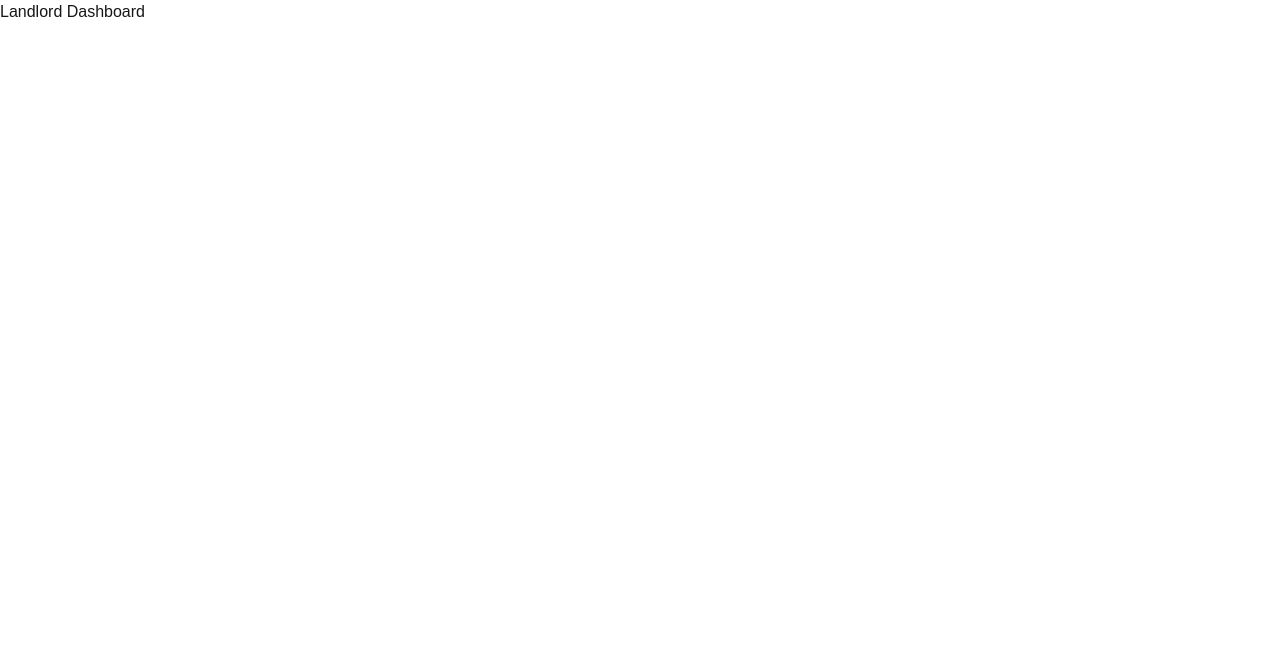
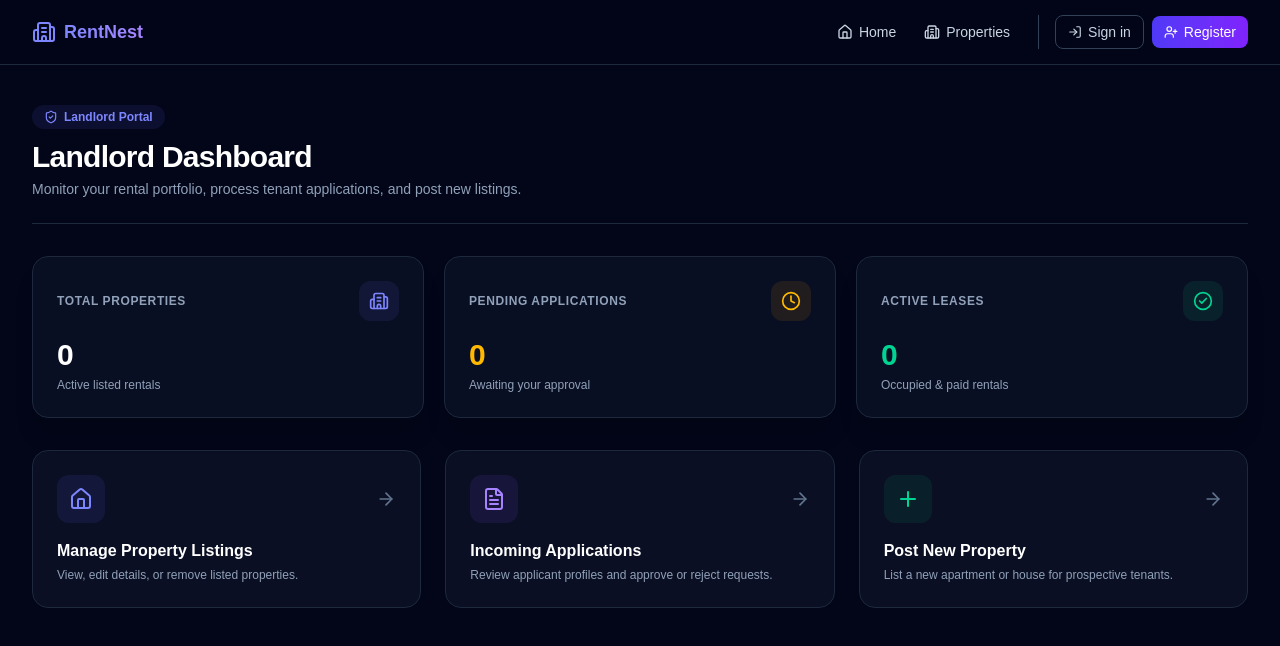
Before and after one commit to Fahim7600/RentNest_HomeRent, a Next.js app: page /dashboard/landlord in a window 1280 px wide. Shown: the top 646 px of the page. Built offline with nearby package versions, Linux system fonts and the light colour scheme; no server answers.

Commit message:
feat: add landlord dashboard overview

```diff
--- /dev/null
+++ b/app/dashboard/landlord/_components/landlord-overview.tsx
@@ -0,0 +1,165 @@
+"use client";
+
+import Link from "next/link";
+import { useQuery } from "@tanstack/react-query";
+import { fetchLandlordProperties, fetchLandlordRequests } from "../actions";
+import {
+  Building2,
+  FileText,
+  Plus,
+  ArrowRight,
+  Clock,
+  CheckCircle2,
+  Home,
+} from "lucide-react";
+
+export function LandlordOverview() {
+  const { data: propertiesData, isLoading: isLoadingProps } = useQuery({
+    queryKey: ["landlord-properties-overview"],
+    queryFn: () => fetchLandlordProperties({ limit: 1 }),
+  });
+
+  const { data: pendingData, isLoading: isLoadingPending } = useQuery({
+    queryKey: ["landlord-pending-overview"],
+    queryFn: () => fetchLandlordRequests({ status: "PENDING", limit: 1 }),
+  });
+
+  const { data: activeData, isLoading: isLoadingActive } = useQuery({
+    queryKey: ["landlord-active-overview"],
+    queryFn: () => fetchLandlordRequests({ status: "ACTIVE", limit: 1 }),
+  });
+
+  const totalProperties = propertiesData?.meta.total ?? 0;
+  const pendingRequests = pendingData?.meta.total ?? 0;
+  const activeRentals = activeData?.meta.total ?? 0;
+
+  return (
+    <div className="space-y-8">
+      {/* Metrics Cards */}
+      <div className="grid grid-cols-1 gap-5 sm:grid-cols-3">
+        {/* Total Properties */}
+        <div className="rounded-2xl border border-slate-800 bg-slate-900/60 p-6 shadow-xl backdrop-blur-md">
+          <div className="flex items-center justify-between">
+            <span className="text-xs font-semibold text-slate-400 uppercase tracking-wider">
+              Total Properties
+            </span>
+            <div className="flex h-10 w-10 items-center justify-center rounded-xl bg-indigo-500/10 text-indigo-400">
+              <Building2 className="h-5 w-5" />
+            </div>
+          </div>
+          <div className="mt-4">
+            {isLoadingProps ? (
+              <div className="h-8 w-16 animate-pulse rounded bg-slate-800" />
+            ) : (
+              <span className="text-3xl font-extrabold text-white">
+                {totalProperties}
+              </span>
+            )}
+            <p className="mt-1 text-xs text-slate-400">Active listed rentals</p>
+          </div>
+        </div>
+
+        {/* Pending Applications */}
+        <div className="rounded-2xl border border-slate-800 bg-slate-900/60 p-6 shadow-xl backdrop-blur-md">
+          <div className="flex items-center justify-between">
+            <span className="text-xs font-semibold text-slate-400 uppercase tracking-wider">
+              Pending Applications
+            </span>
+            <div className="flex h-10 w-10 items-center justify-center rounded-xl bg-amber-500/10 text-amber-400">
+              <Clock className="h-5 w-5" />
+            </div>
+          </div>
+          <div className="mt-4">
+            {isLoadingPending ? (
+              <div className="h-8 w-16 animate-pulse rounded bg-slate-800" />
+            ) : (
+              <span className="text-3xl font-extrabold text-amber-400">
+                {pendingRequests}
+              </span>
+            )}
+            <p className="mt-1 text-xs text-slate-400">Awaiting your approval</p>
+          </div>
+        </div>
+
+        {/* Active Leases */}
+        <div className="rounded-2xl border border-slate-800 bg-slate-900/60 p-6 shadow-xl backdrop-blur-md">
+          <div className="flex items-center justify-between">
+            <span className="text-xs font-semibold text-slate-400 uppercase tracking-wider">
+              Active Leases
+            </span>
+            <div className="flex h-10 w-10 items-center justify-center rounded-xl bg-emerald-500/10 text-emerald-400">
+              <CheckCircle2 className="h-5 w-5" />
+            </div>
+          </div>
+          <div className="mt-4">
+            {isLoadingActive ? (
+              <div className="h-8 w-16 animate-pulse rounded bg-slate-800" />
+            ) : (
+              <span className="text-3xl font-extrabold text-emerald-400">
+                {activeRentals}
+              </span>
+            )}
+            <p className="mt-1 text-xs text-slate-400">Occupied & paid rentals</p>
+          </div>
+        </div>
+      </div>
+
+      {/* Quick Action Navigation Grid */}
+      <div className="grid grid-cols-1 gap-6 sm:grid-cols-3">
+        <Link
+          href="/dashboard/landlord/properties"
+          className="group rounded-2xl border border-slate-800 bg-slate-900/60 p-6 transition-all hover:-translate-y-1 hover:border-indigo-500/50 hover:shadow-xl"
+        >
+          <div className="flex items-center justify-between">
+            <div className="flex h-12 w-12 items-center justify-center rounded-xl bg-indigo-500/10 text-indigo-400">
+              <Home className="h-6 w-6" />
+            </div>
+            <ArrowRight className="h-5 w-5 text-slate-500 group-hover:text-indigo-400 transition-transform group-hover:translate-x-1" />
+          </div>
+          <h3 className="mt-4 text-base font-bold text-white">
+            Manage Property Listings
+          </h3>
+          <p className="mt-1 text-xs text-slate-400">
+            View, edit details, or remove listed properties.
+          </p>
+        </Link>
+
+        <Link
+          href="/dashboard/landlord/requests"
+          className="group rounded-2xl border border-slate-800 bg-slate-900/60 p-6 transition-all hover:-translate-y-1 hover:border-indigo-500/50 hover:shadow-xl"
+        >
+          <div className="flex items-center justify-between">
+            <div className="flex h-12 w-12 items-center justify-center rounded-xl bg-violet-500/10 text-violet-400">
+              <FileText className="h-6 w-6" />
+            </div>
+            <ArrowRight className="h-5 w-5 text-slate-500 group-hover:text-violet-400 transition-transform group-hover:translate-x-1" />
+          </div>
+          <h3 className="mt-4 text-base font-bold text-white">
+            Incoming Applications
+          </h3>
+          <p className="mt-1 text-xs text-slate-400">
+            Review applicant profiles and approve or reject requests.
+          </p>
+        </Link>
+
+        <Link
+          href="/dashboard/landlord/properties/new"
+          className="group rounded-2xl border border-slate-800 bg-slate-900/60 p-6 transition-all hover:-translate-y-1 hover:border-indigo-500/50 hover:shadow-xl"
+        >
+          <div className="flex items-center justify-between">
+            <div className="flex h-12 w-12 items-center justify-center rounded-xl bg-emerald-500/10 text-emerald-400">
+              <Plus className="h-6 w-6" />
+            </div>
+            <ArrowRight className="h-5 w-5 text-slate-500 group-hover:text-emerald-400 transition-transform group-hover:translate-x-1" />
+          </div>
+          <h3 className="mt-4 text-base font-bold text-white">
+            Post New Property
+          </h3>
+          <p className="mt-1 text-xs text-slate-400">
+            List a new apartment or house for prospective tenants.
+          </p>
+        </Link>
+      </div>
+    </div>
+  );
+}
--- a/app/dashboard/landlord/page.tsx
+++ b/app/dashboard/landlord/page.tsx
@@ -1,3 +1,39 @@
+import type { Metadata } from "next";
+import { Navbar } from "@/app/_components/navbar";
+import { LandlordOverview } from "./_components/landlord-overview";
+import { ShieldCheck } from "lucide-react";
+
+export const metadata: Metadata = {
+  title: "Landlord Dashboard — RentNest",
+  description: "Manage your properties, review incoming rental applications, and handle lease requests.",
+};
+
 export default function LandlordDashboardPage() {
-  return <div>Landlord Dashboard</div>;
+  return (
+    <div className="min-h-screen bg-slate-950 text-slate-100 flex flex-col">
+      <Navbar />
+
+      <main className="flex-1 py-10">
+        <div className="mx-auto max-w-7xl px-4 sm:px-6 lg:px-8 space-y-8">
+          {/* Header */}
+          <div className="flex items-center justify-between border-b border-slate-800 pb-6">
+            <div>
+              <div className="inline-flex items-center gap-1.5 rounded-full bg-indigo-500/10 px-3 py-1 text-xs font-semibold text-indigo-400">
+                <ShieldCheck className="h-3.5 w-3.5" />
+                Landlord Portal
+              </div>
+              <h1 className="mt-2 text-3xl font-extrabold tracking-tight text-white">
+                Landlord Dashboard
+              </h1>
+              <p className="mt-1 text-sm text-slate-400">
+                Monitor your rental portfolio, process tenant applications, and post new listings.
+              </p>
+            </div>
+          </div>
+
+          <LandlordOverview />
+        </div>
+      </main>
+    </div>
+  );
 }
```
